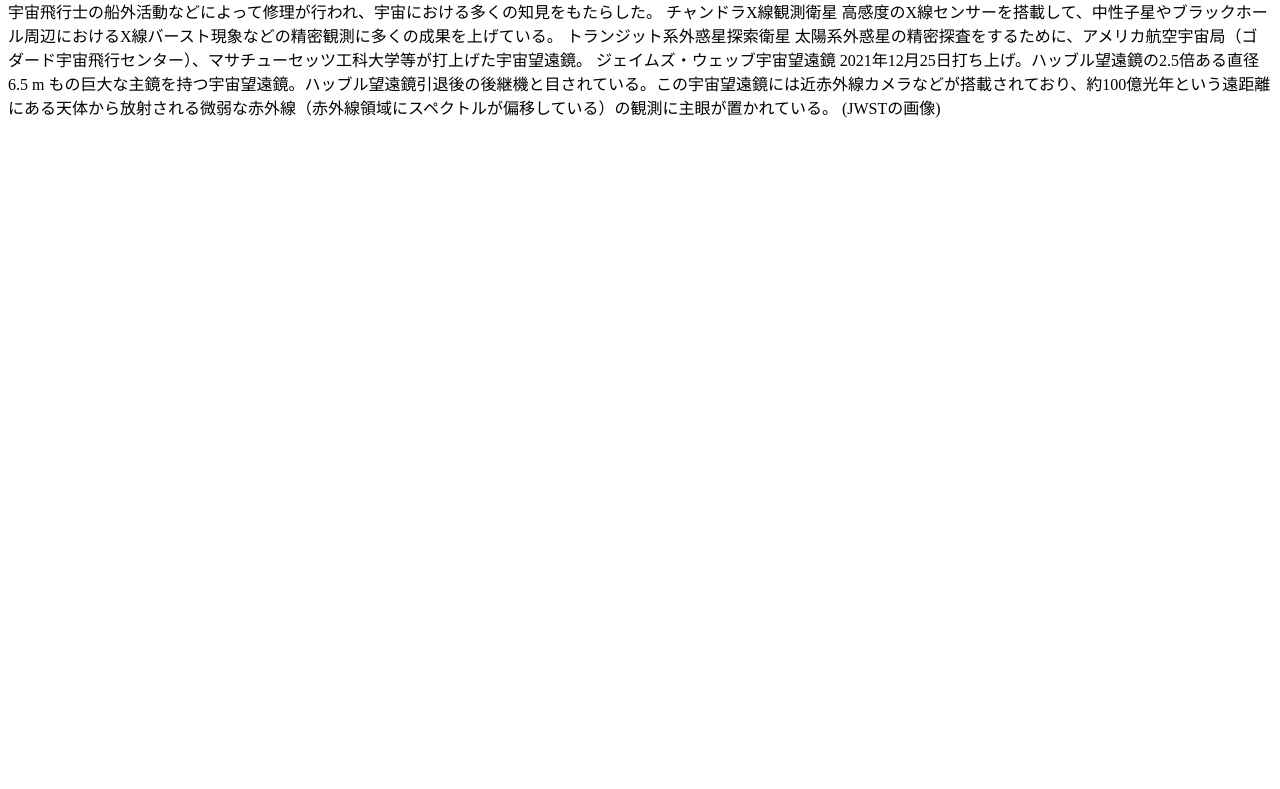
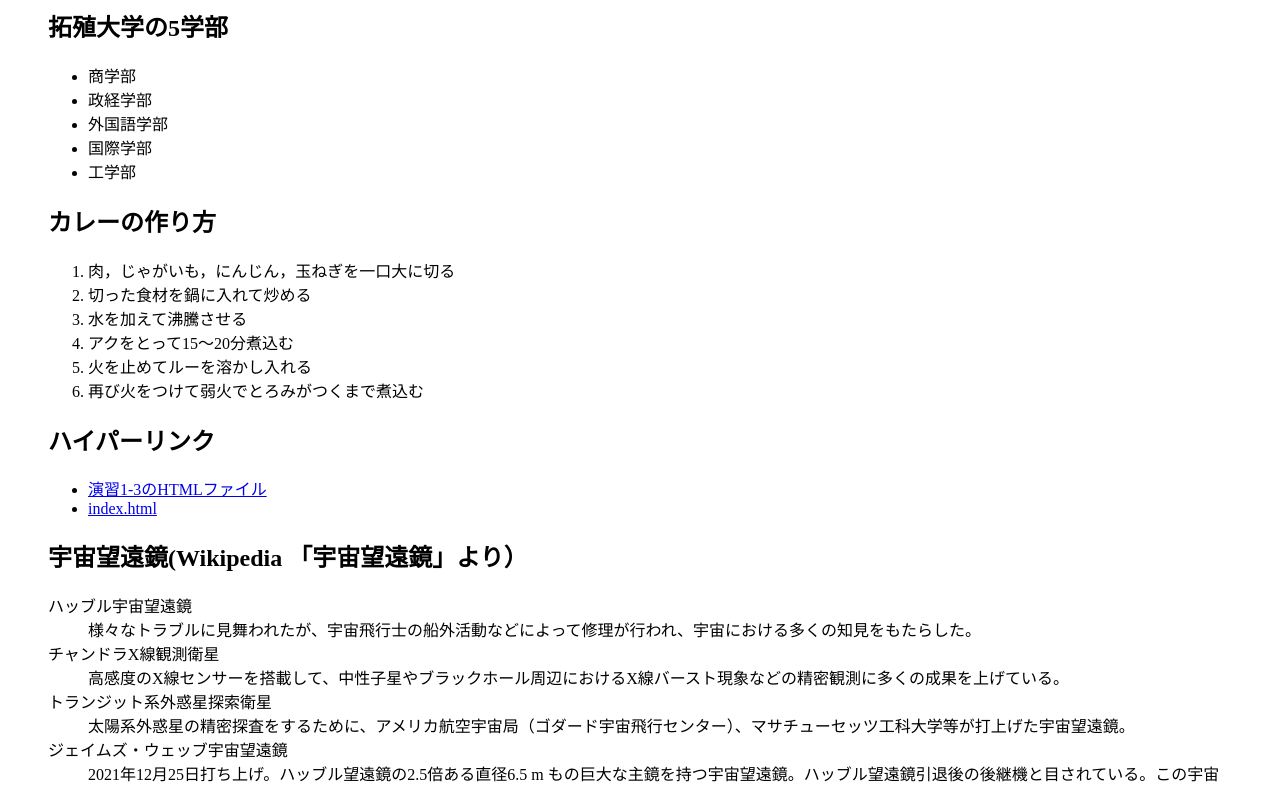
Before and after one commit to G384892023/medialabo, a plain HTML site: page practice-html/elements.html in a window 1280 px wide. Shown: the part 81-870 px from the top of the page. Before the commit the page ends 800 px from the top, so only its background shows below. Drawn offline with Linux system fonts and the light colour scheme.

Commit message:
1-4作成

```diff
--- a/practice-html/elements.html
+++ b/practice-html/elements.html
@@ -4,34 +4,45 @@
     <meta charset="utf-8">
     <title>演習1-4: HTMLのさまざまな要素</title>
   </head>
-  <body>
-	見出し: 演習1-4: HTMLのさまざまな要素
-		小見出し: 拓殖大学の5学部
-			商学部
-			政経学部
-			外国語学部
-			国際学部
-			工学部
-		小見出し: カレーの作り方
-			肉，じゃがいも，にんじん，玉ねぎを一口大に切る
-			切った食材を鍋に入れて炒める
-			水を加えて沸騰させる
-			アクをとって15〜20分煮込む
-			火を止めてルーを溶かし入れる
-			再び火をつけて弱火でとろみがつくまで煮込む
-		小見出し: ハイパーリンク
-			演習1-3のHTMLファイル
-			index.html
-		小見出し: 宇宙望遠鏡(Wikipedia 「宇宙望遠鏡」より）
-			ハッブル宇宙望遠鏡
-				様々なトラブルに見舞われたが、宇宙飛行士の船外活動などによって修理が行われ、宇宙における多くの知見をもたらした。
-			チャンドラX線観測衛星
-				高感度のX線センサーを搭載して、中性子星やブラックホール周辺におけるX線バースト現象などの精密観測に多くの成果を上げている。
-			トランジット系外惑星探索衛星
-				太陽系外惑星の精密探査をするために、アメリカ航空宇宙局（ゴダード宇宙飛行センター）、マサチューセッツ工科大学等が打上げた宇宙望遠鏡。
-			ジェイムズ・ウェッブ宇宙望遠鏡
-				2021年12月25日打ち上げ。ハッブル望遠鏡の2.5倍ある直径6.5 m もの巨大な主鏡を持つ宇宙望遠鏡。ハッブル望遠鏡引退後の後継機と目されている。この宇宙望遠鏡には近赤外線カメラなどが搭載されており、約100億光年という遠距離にある天体から放射される微弱な赤外線（赤外線領域にスペクトルが偏移している）の観測に主眼が置かれている。
+  <figure>
+	<h1>演習1-4: HTMLのさまざまな要素</h1>
+		<h2>拓殖大学の5学部</h2>
+			<ul>
+				<li>商学部</li>
+				<li>政経学部</li>
+				<li>外国語学部</li>
+				<li>国際学部</li>
+				<li>工学部</li>
+			</ul>
+		<h2>カレーの作り方</h2>
+			<ol>
+				<li>肉，じゃがいも，にんじん，玉ねぎを一口大に切る</li>
+				<li>切った食材を鍋に入れて炒める</li>
+				<li>水を加えて沸騰させる</li>
+				<li>アクをとって15〜20分煮込む</li>
+				<li>火を止めてルーを溶かし入れる</li>
+				<li>再び火をつけて弱火でとろみがつくまで煮込む</li>
+			</ol>
+		<h2>ハイパーリンク</h2>
+			<ul>
+				<li><a href="structure.html" target="_brank" title="演習1-3">演習1-3のHTMLファイル</a></li>
+				<li><a href="../index.html" target="_brank" title="index">index.html</a></li>
+			</ul>
+		<h2>宇宙望遠鏡(Wikipedia 「宇宙望遠鏡」より）</h2>
+			<dl>
+				<dt>ハッブル宇宙望遠鏡</dt>
+					<dd>様々なトラブルに見舞われたが、宇宙飛行士の船外活動などによって修理が行われ、宇宙における多くの知見をもたらした。</dd>
+				<dt>チャンドラX線観測衛星</dt>
+					<dd>高感度のX線センサーを搭載して、中性子星やブラックホール周辺におけるX線バースト現象などの精密観測に多くの成果を上げている。</dd>
+				<dt>トランジット系外惑星探索衛星</dt>
+					<dd>太陽系外惑星の精密探査をするために、アメリカ航空宇宙局（ゴダード宇宙飛行センター）、マサチューセッツ工科大学等が打上げた宇宙望遠鏡。</dd>
+				<dt>ジェイムズ・ウェッブ宇宙望遠鏡</dt>
+					<dd>2021年12月25日打ち上げ。ハッブル望遠鏡の2.5倍ある直径6.5 m もの巨大な主鏡を持つ宇宙望遠鏡。ハッブル望遠鏡引退後の後継機と目されている。この宇宙望遠鏡には近赤外線カメラなどが搭載されており、約100億光年という遠距離にある天体から放射される微弱な赤外線（赤外線領域にスペクトルが偏移している）の観測に主眼が置かれている。</dd>
+			</dl>
 
-		(JWSTの画像)
+			<figure>
+				</figure><img src="JWST_spacecraft_model_2.png">
+				<figcaption>(JWSTの画像)</figcaption>
+			</figure>
   </body>
 </html>
```
